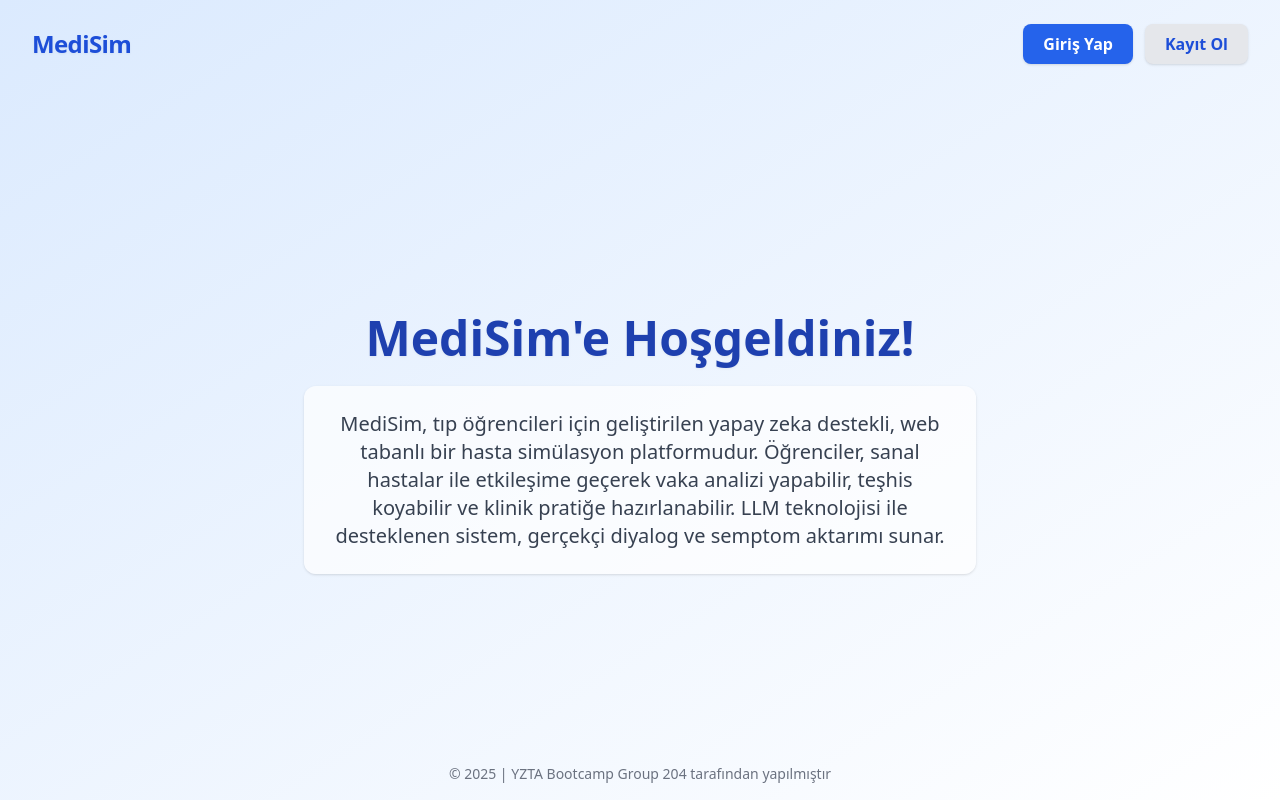
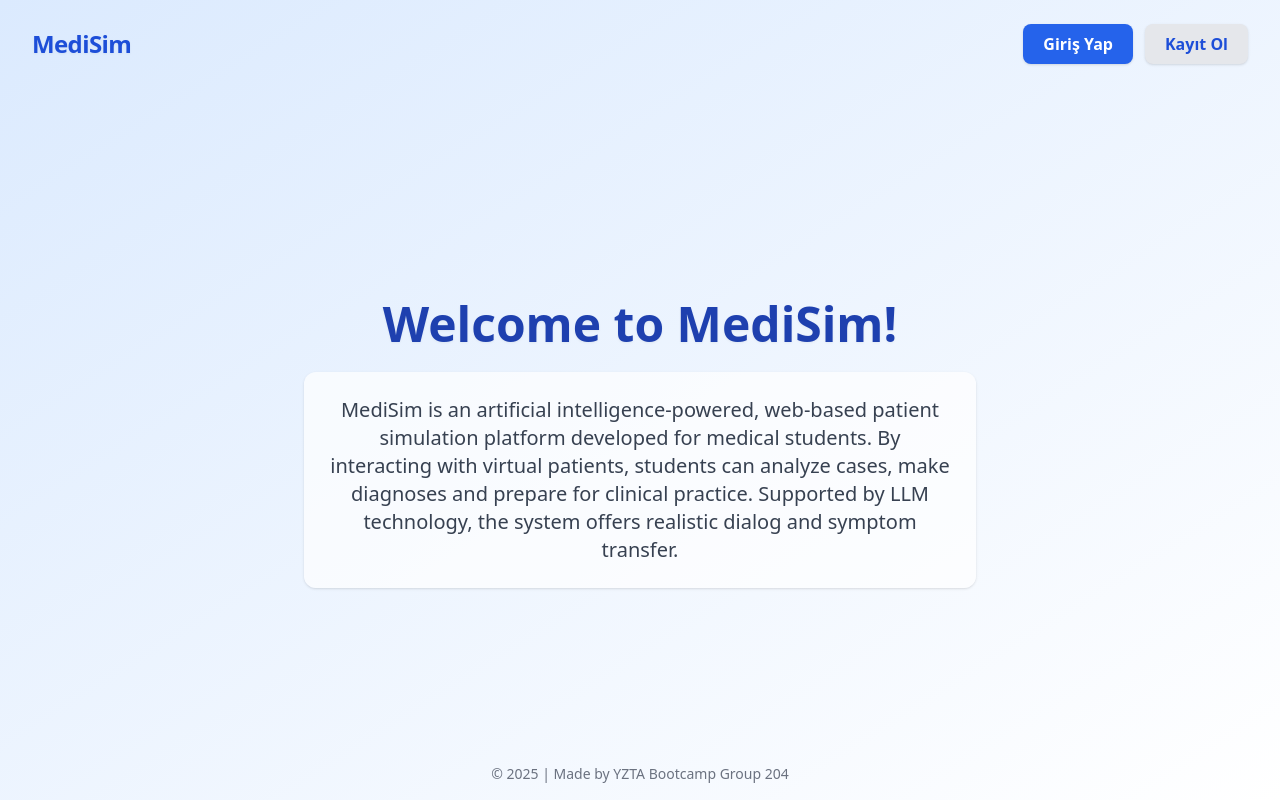
Before and after one commit to Emriel/YZTA_Bootcamp_Group_204, a React (Vite) app in the folder ProjeDosyaları/MediSim/project/: page / in a window 1280 px wide. Built offline with nearby package versions, Linux system fonts and the light colour scheme.

Commit message:
ana sayfa dili değiştirildi

```diff
--- a/ProjeDosyaları/MediSim/project/src/components/Home.tsx
+++ b/ProjeDosyaları/MediSim/project/src/components/Home.tsx
@@ -22,16 +22,16 @@ const Home: React.FC<HomeProps> = ({ onLoginClick, onRegisterClick }: HomeProps)
       {/* Main Content */}
       <main className="flex flex-1 flex-col justify-center items-center text-center px-4">
         <div className="mt-32 mb-10 max-w-2xl">
-          <h1 className="text-4xl md:text-5xl font-bold text-blue-800 mb-6 drop-shadow-sm">MediSim'e Hoşgeldiniz!</h1>
+          <h1 className="text-4xl md:text-5xl font-bold text-blue-800 mb-6 drop-shadow-sm">Welcome to MediSim!</h1>
           <p className="text-lg md:text-xl text-gray-700 leading-relaxed bg-white/70 rounded-xl p-6 shadow">
-            MediSim, tıp öğrencileri için geliştirilen yapay zeka destekli, web tabanlı bir hasta simülasyon platformudur. Öğrenciler, sanal hastalar ile etkileşime geçerek vaka analizi yapabilir, teşhis koyabilir ve klinik pratiğe hazırlanabilir. LLM teknolojisi ile desteklenen sistem, gerçekçi diyalog ve semptom aktarımı sunar.
+            MediSim is an artificial intelligence-powered, web-based patient simulation platform developed for medical students. By interacting with virtual patients, students can analyze cases, make diagnoses and prepare for clinical practice. Supported by LLM technology, the system offers realistic dialog and symptom transfer.
           </p>
         </div>
       </main>
 
       {/* Footer */}
       <footer className="w-full text-center py-4 text-gray-500 text-sm absolute bottom-0 left-0 bg-transparent">
-        © 2025 | YZTA Bootcamp Group 204 tarafından yapılmıştır
+        © 2025 | Made by YZTA Bootcamp Group 204
       </footer>
     </div>
   );
```
